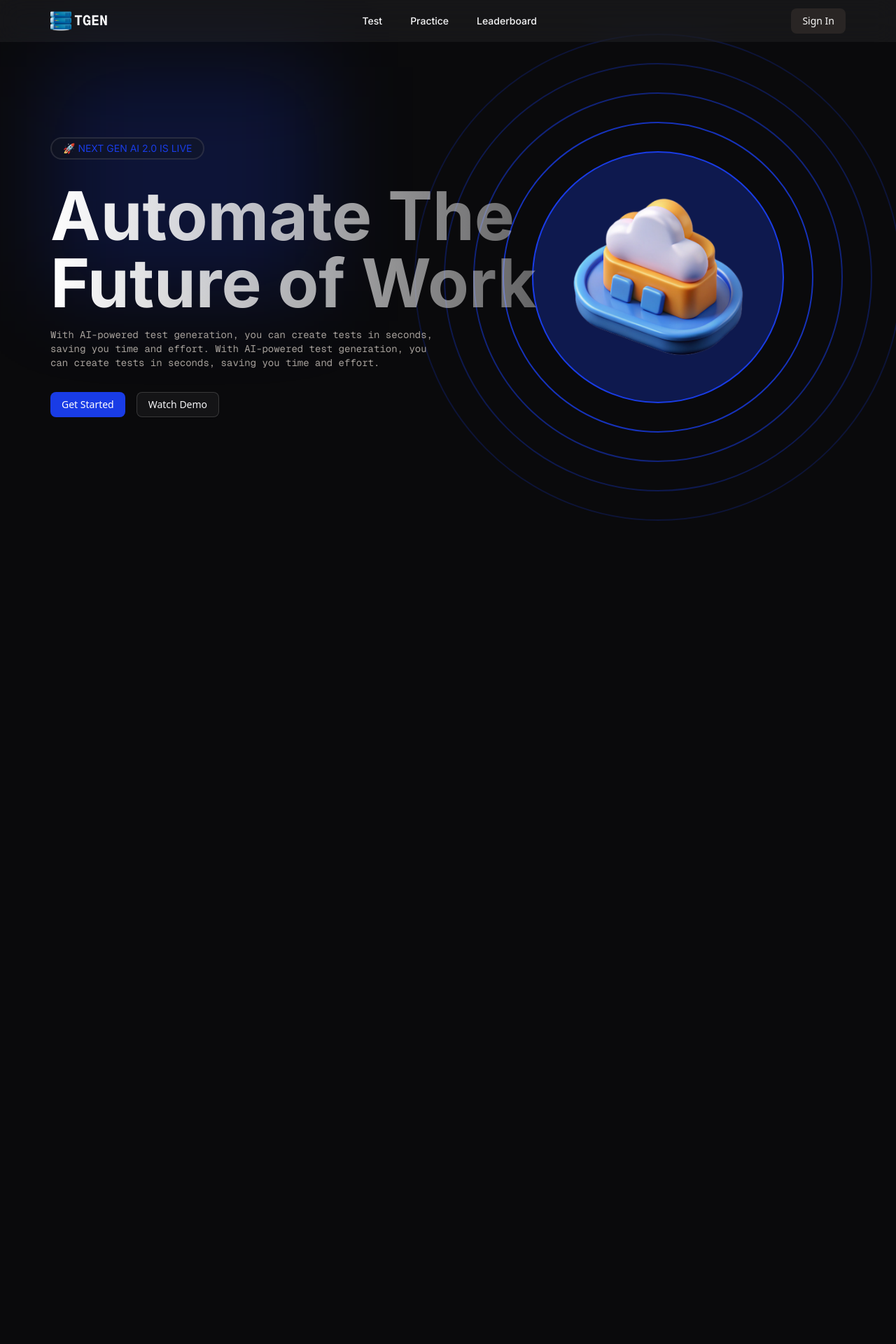
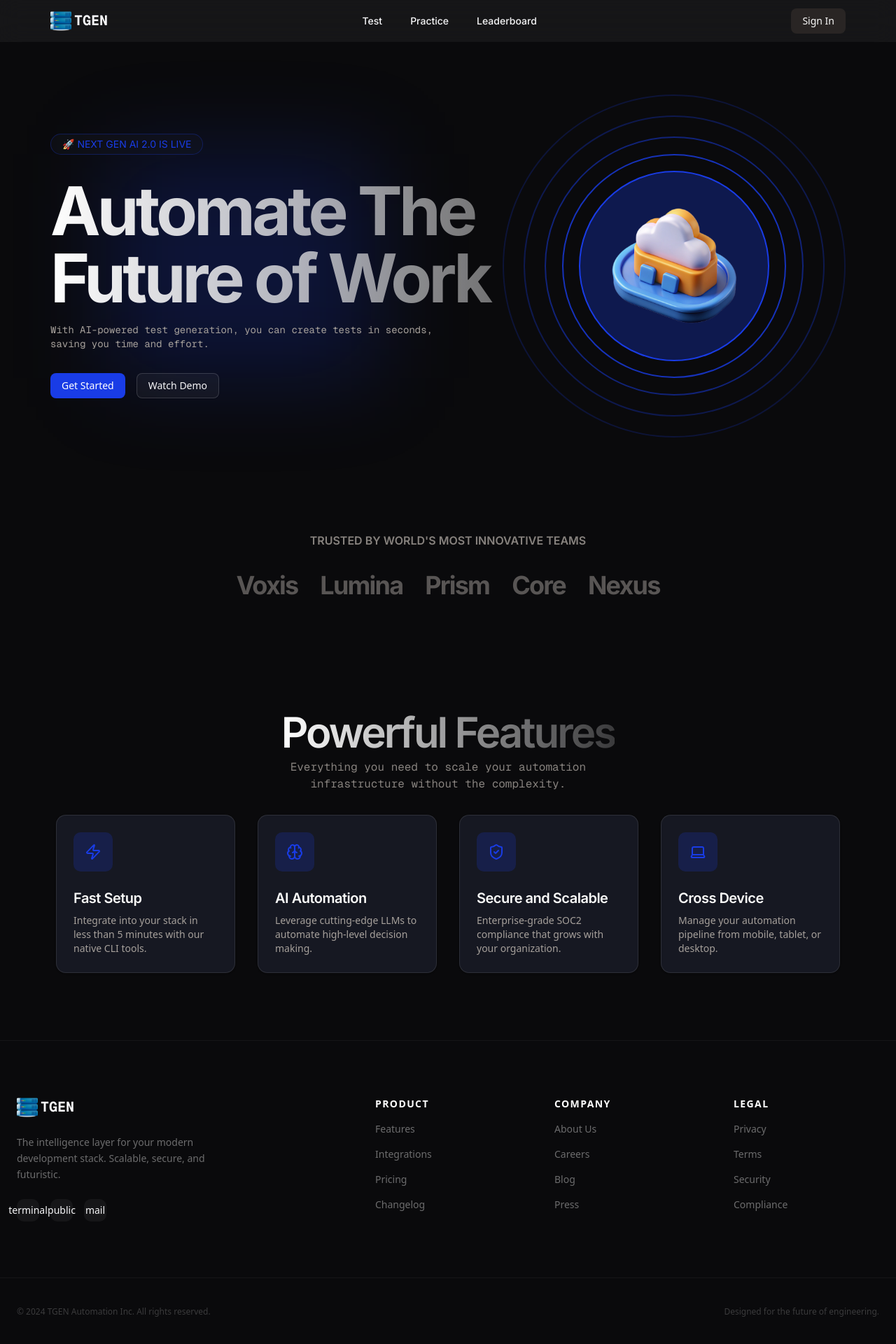
Before and after one commit to Xdorm69/next-TGEN, a Next.js app: page / in a window 1280 px wide. Shown: the whole page at 70% size. Before the commit the page ends 800 px from the top, so only its background shows below. Built offline with nearby package versions, Linux system fonts and the light colour scheme; no server answers.

Commit message:
added heropage

```diff
--- a/app/globals.css
+++ b/app/globals.css
@@ -133,5 +133,9 @@
       @apply font-mono text-sm font-light opacity-65
     }
 
+    .hero-text {
+      @apply tracking-tighter font-sans text-8xl font-bold bg-clip-text text-transparent bg-linear-to-r from-white to-background/20
+    }
+
 
 }
--- a/app/layout.tsx
+++ b/app/layout.tsx
@@ -4,6 +4,7 @@ import "./globals.css";
 import Navbar from "@/components/ui/Navbar";
 import { Toaster } from "sonner";
 import SessionWrapper from "@/components/Wrappers/SessionWrapper";
+import Footer from "@/components/ui/Footer";
 
 const geistSans = Geist({
   variable: "--font-geist-sans",
@@ -38,9 +39,10 @@ export default function RootLayout({
         <SessionWrapper>
           <Navbar />
           {/* FIXING SPACING CAUSED BY FIXED NAVBAR  */}
-          <div className="mt-16"/>
+          <div className="mt-16" />
           {children}
           <Toaster />
+          <Footer />
         </SessionWrapper>
       </body>
     </html>
--- a/components/pages/Heropage.tsx
+++ b/components/pages/Heropage.tsx
@@ -1,63 +1,42 @@
-import React from "react";
+import Image from "next/image";
 import MaxWidthWrapper from "../Wrappers/MaxWidthWrapper";
 import { Button } from "../ui/button";
-import Image from "next/image";
+import { Card, CardDescription, CardHeader, CardTitle } from "../ui/card";
+import { Brain, LaptopIcon, ShieldCheck, Zap } from "lucide-react";
 
-const Heropage = () => {
+export default function HeroPage() {
   return (
     <MaxWidthWrapper>
-      <div className="py-4">
-        <div className="relative h-150">
-          <div className="absolute z-12 left-0 top-1/2 -translate-y-1/2">
-            <TopLiveBanner />
-            <HeroText />
-          </div>
+      <section className="relative py-16 h-150">
+        <HeroGlow />
+        <HeroContent />
+        <HeroOrb />
+      </section>
 
-          <div className="absolute z-10 blur-3xl bg-primary/20 h-[40vh] w-[30vw]"/>
+      <TrustedSection />
+      <FeatureSection />
+    </MaxWidthWrapper>
+  );
+}
 
-          <div className="absolute top-1/2 -translate-y-1/2 -right-20">
-            <div className="border-2 border-primary/20 p-10 rounded-full">
-              <div className="border-2 border-primary/30 p-10 rounded-full">
-                <div className="p-10 rounded-full border-2 border-primary/50">
-                  <div className="p-10 rounded-full border-2 border-primary/80">
-                    <div className="p-7 rounded-full bg-primary/30 border-primary border-2">
-                      <Image
-                        src="/hero-image.png"
-                        alt="Hero Image"
-                        width={300}
-                        height={300}
-                      />
-                    </div>
-                  </div>
-                </div>
-              </div>
-            </div>
-          </div>
-        </div>
-      </div>
-    </MaxWidthWrapper>
+const HeroGlow = () => {
+  return (
+    <div className="absolute z-0 left-20 top-1/2 -translate-y-1/2 h-[40vh] w-[30vw] blur-3xl bg-primary/20" />
   );
 };
 
-const TopLiveBanner = () => {
+const HeroContent = () => {
   return (
-    <div className="w-fit rounded-full py-1 px-4 border-2 text-primary bg-card/40">
-      <p className="uppercase font-sans text-sm"> 🚀 Next Gen AI 2.0 is Live</p>
-    </div>
-  );
-};
+    <div className="relative z-10 top-1/2 -translate-y-1/2">
+      <TopLiveBanner />
 
-const HeroText = () => {
-  return (
-    <div className="mt-8">
-      <h1 className="font-sans text-8xl font-bold bg-clip-text text-transparent bg-gradient-to-r from-white to-background/20">
-        Automate The <br />
-        Future of Work
+      <h1 className="mt-8 hero-text">
+        Automate The <br /> Future of Work
       </h1>
+
       <p className="font-mono text-sm text-muted-foreground mt-4 mb-8 w-1/2">
         With AI-powered test generation, you can create tests in seconds, saving
-        you time and effort. With AI-powered test generation, you can create
-        tests in seconds, saving you time and effort.
+        you time and effort.
       </p>
 
       <div className="flex gap-4">
@@ -68,4 +47,142 @@ const HeroText = () => {
   );
 };
 
-export default Heropage;
+const TopLiveBanner = () => {
+  return (
+    <div className="w-fit rounded-full py-1 px-4 border bg-card/40 border-primary/30 text-primary">
+      <p className="uppercase text-sm font-sans">🚀 Next Gen AI 2.0 is Live</p>
+    </div>
+  );
+};
+
+type CircleProps = {
+  size: number;
+  border: string;
+  children: React.ReactNode;
+};
+
+const Circle = ({ size, border, children }: CircleProps) => {
+  return (
+    <div
+      className={`flex items-center justify-center rounded-full border-2 ${border}`}
+      style={{ width: size, height: size }}
+    >
+      {children}
+    </div>
+  );
+};
+
+const HeroOrb = () => {
+  return (
+    <div className="absolute right-0 top-1/2 -translate-y-1/2">
+      <Circle size={490} border="border-primary/20">
+        <Circle size={430} border="border-primary/30">
+          <Circle size={370} border="border-primary/50">
+            <Circle size={320} border="border-primary/80">
+              <div className="relative flex items-center justify-center">
+                <div className="p-6 rounded-full bg-primary/30 border-2 border-primary">
+                  <Image
+                    src="/hero-image.png"
+                    alt="Hero Image"
+                    width={220}
+                    height={220}
+                  />
+                </div>
+              </div>
+            </Circle>
+          </Circle>
+        </Circle>
+      </Circle>
+    </div>
+  );
+};
+
+const TrustedSection = () => {
+  const companies = ["Voxis", "Lumina", "Prism", "Core", "Nexus"];
+  return (
+    <section className="py-16">
+      <MaxWidthWrapper>
+        <div className="flex items-center flex-col">
+          <h1 className="font-xl text-muted-foreground/80 font-sans uppercase font-semibold">
+            Trusted by World's Most Innovative Teams
+          </h1>
+          <div className="mt-8 flex gap-8">
+            {companies.map((company, index) => (
+              <div key={index}>
+                <h1 className="text-muted-foreground/50 font-bold font-sans text-4xl tracking-tighter">
+                  {company}
+                </h1>
+              </div>
+            ))}
+          </div>
+        </div>
+      </MaxWidthWrapper>
+    </section>
+  );
+};
+
+const FeatureSection = () => {
+const features = [
+  {
+    icon: Zap,
+    title: "Fast Setup",
+    description:
+      "Integrate into your stack in less than 5 minutes with our native CLI tools.",
+  },
+  {
+    icon: Brain,
+    title: "AI Automation",
+    description:
+      "Leverage cutting-edge LLMs to automate high-level decision making.",
+  },
+  {
+    icon: ShieldCheck,
+    title: "Secure and Scalable",
+    description:
+      "Enterprise-grade SOC2 compliance that grows with your organization.",
+  },
+  {
+    icon: LaptopIcon,
+    title: "Cross Device",
+    description:
+      "Manage your automation pipeline from mobile, tablet, or desktop.",
+  },
+];
+
+  return (
+    <section className="py-16">
+      <MaxWidthWrapper>
+        <div className="flex flex-col items-center">
+          <div>
+            <h1
+              className={
+                "text-6xl font-sans tracking-tighter font-semibold text-center bg-linear-to-r from-white to-white/20 text-transparent bg-clip-text"
+              }
+            >
+              Powerful Features
+            </h1>
+            <p className="mt-2 font-mono text-muted-foreground/80 w-md text-center">
+              Everything you need to scale your automation infrastructure
+              without the complexity.
+            </p>
+          </div>
+
+          {/* GRID  */}
+          <div className="mt-8 grid grid-cols-2 md:grid-cols-4 gap-8 w-full">
+            {features.map((i) => (
+              <Card key={i.title}>
+                <CardHeader>
+                  <div className="w-14 h-14 rounded-lg bg-primary/20 flex items-center justify-center mb-4">
+                    <i.icon className="size-6 text-primary" />
+                  </div>
+                  <CardTitle className="text-xl font-sans tracking-tight">{i.title}</CardTitle>
+                  <CardDescription className="text-sm">{i.description}</CardDescription>
+                </CardHeader>
+              </Card>
+            ))}
+          </div>
+        </div>
+      </MaxWidthWrapper>
+    </section>
+  );
+};
--- /dev/null
+++ b/components/ui/Footer.tsx
@@ -0,0 +1,96 @@
+import React from "react";
+import { HeroLink } from "./Navbar";
+
+const Footer = () => {
+  return (
+    <footer className="bg-background pt-20 pb-10 border-t border-white/5">
+      {/* Top section */}
+      <div className="max-w-7xl mx-auto px-6 grid grid-cols-2 md:grid-cols-4 lg:grid-cols-5 gap-12 mb-20">
+        {/* Brand */}
+        <div className="col-span-2 flex flex-col gap-6">
+          <div className="flex items-center gap-2">
+            <HeroLink />
+          </div>
+
+          <p className="text-white/40 text-sm max-w-xs leading-relaxed">
+            The intelligence layer for your modern development stack. Scalable,
+            secure, and futuristic.
+          </p>
+
+          <div className="flex gap-4">
+            <SocialIcon icon="terminal" />
+            <SocialIcon icon="public" />
+            <SocialIcon icon="mail" />
+          </div>
+        </div>
+
+        {/* Links */}
+        <FooterColumn
+          title="Product"
+          links={["Features", "Integrations", "Pricing", "Changelog"]}
+        />
+        <FooterColumn
+          title="Company"
+          links={["About Us", "Careers", "Blog", "Press"]}
+        />
+        <FooterColumn
+          title="Legal"
+          links={["Privacy", "Terms", "Security", "Compliance"]}
+        />
+      </div>
+
+      {/* Bottom bar */}
+      <div className="max-w-7xl mx-auto px-6 flex flex-col md:flex-row justify-between items-center gap-4 pt-10 border-t border-white/5">
+        <p className="text-white/20 text-xs">
+          © 2024 TGEN Automation Inc. All rights reserved.
+        </p>
+        <p className="text-white/20 text-xs">
+          Designed for the future of engineering.
+        </p>
+      </div>
+    </footer>
+  );
+};
+
+type FooterColumnProps = {
+  title: string;
+  links: string[];
+};
+
+const FooterColumn = ({ title, links }: FooterColumnProps) => {
+  return (
+    <div className="flex flex-col gap-4">
+      <p className="text-white font-bold text-sm uppercase tracking-widest">
+        {title}
+      </p>
+
+      {links.map((link) => (
+        <a
+          key={link}
+          href="#"
+          className="text-white/40 hover:text-white text-sm transition-colors"
+        >
+          {link}
+        </a>
+      ))}
+    </div>
+  );
+};
+
+type SocialIconProps = {
+  icon: string;
+};
+
+const SocialIcon = ({ icon }: SocialIconProps) => {
+  return (
+    <a
+      href="#"
+      className="size-8 rounded-lg bg-white/5 flex items-center justify-center hover:bg-primary transition-colors"
+    >
+      <span className="material-symbols-outlined text-sm">{icon}</span>
+    </a>
+  );
+};
+
+
+export default Footer;
--- a/components/ui/Navbar.tsx
+++ b/components/ui/Navbar.tsx
@@ -8,6 +8,16 @@ import { User } from "lucide-react";
 import MaxWidthWrapper from "../Wrappers/MaxWidthWrapper";
 import Image from "next/image";
 
+
+export const HeroLink = () => {
+  return (
+    <Link href="/" className="flex gap-1">
+      <Image src="/logo.png" alt="Logo" width={30} height={20} />
+      <h1 className="font-mono font-bold text-xl">TGEN</h1>
+    </Link>
+  );
+}
+
 const Navbar = async () => {
   const navbarItems = ["test", "practice", "leaderboard"];
   const user = await getAuthUser();
@@ -17,10 +27,7 @@ const Navbar = async () => {
       <MaxWidthWrapper className="py-3">
         <div className="flex items-center justify-between">
           {/* LEFT */}
-          <Link href="/" className="flex gap-1">
-            <Image src="/logo.png" alt="Logo" width={30} height={20} />
-            <h1 className="font-mono font-bold text-xl">TGEN</h1>
-          </Link>
+          <HeroLink />
 
           {/* DESKTOP NAV */}
           <div className="hidden md:flex gap-2 font-sans">
```
